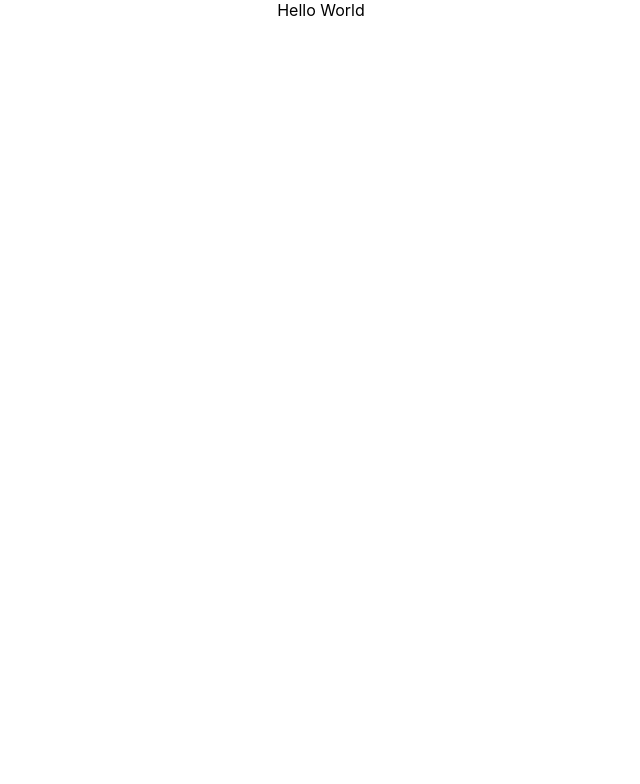
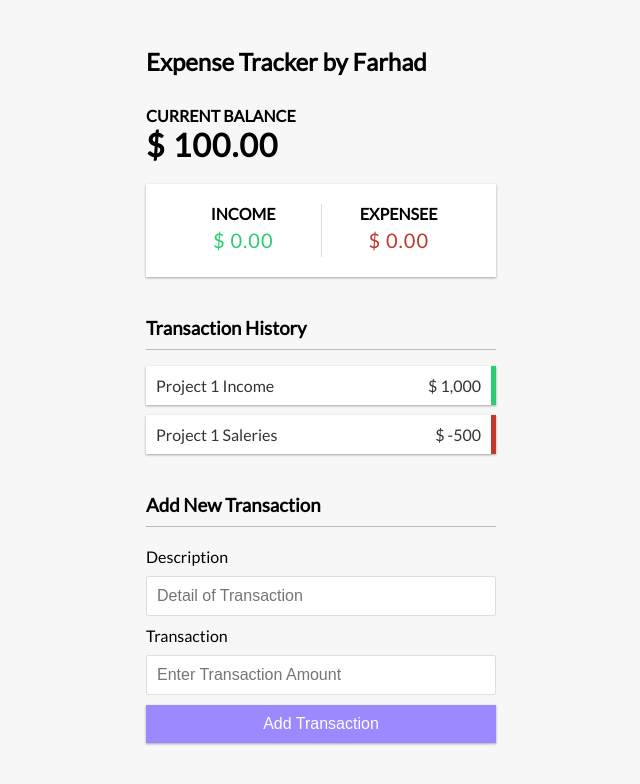
Before and after one commit to FarhadAbbasi/react-expense-tracker, a React (Create React App) app: page / in a window 1280 px wide. Shown: the top 784 px of the page, without its empty margins (319-959 px from the left). Built offline with nearby package versions, Linux system fonts and the light colour scheme.

Commit message:
designed complete UI for the App

```diff
--- a/src/App.css
+++ b/src/App.css
@@ -1,38 +1,159 @@
-.App {
+@import url('https://fonts.googleapis.com/css?family=Lato&display=swap');
+
+:root {
+  --box-shadow: 0 1px 3px rgba(0, 0, 0, 0.12), 0 1px 2px rgba(0, 0, 0, 0.24);
+}
+
+* {
+  box-sizing: border-box;
+}
+
+body {
+  background-color: #f7f7f7;
+  display: flex;
+  flex-direction: column;
+  align-items: center;
+  /* "align-items::" To place content in center vertically. */
+  justify-content: center;
+  /* "justify-content:" To place content in center vertically. */
+  min-height: 100vh;
+  margin: 0;
+  font-family: 'Lato', sans-serif;
+}
+
+.container {
+  margin: 30px auto;
+  width: 350px;
+}
+
+h1 {
+  letter-spacing: 1px;
+  margin: 0;
+}
+
+h3 {
+  border-bottom: 1px solid #bbb;
+  padding-bottom: 10px;
+  margin: 40px 0 10px;
+}
+
+h4 {
+  margin: 0;
+  text-transform: uppercase;
+}
+
+.inc-exp-container {
+  background-color: #fff;
+  box-shadow: var(--box-shadow);
+  padding: 20px;
+  display: flex;
+  justify-content: space-between;
+  margin: 20px 0;
+}
+
+.inc-exp-container > div {
+  flex: 1;
   text-align: center;
 }
 
-.App-logo {
-  height: 40vmin;
-  pointer-events: none;
+.inc-exp-container > div:first-of-type {
+  border-right: 1px solid #dedede;
 }
 
-@media (prefers-reduced-motion: no-preference) {
-  .App-logo {
-    animation: App-logo-spin infinite 20s linear;
+.money {
+  font-size: 20px;
+  letter-spacing: 1px;
+  margin: 5px 0;
+}
+
+.money.plus {
+  color: #2ecc71;
+}
+
+.money.minus {
+  color: #c0392b;
+}
+
+label {
+  display: inline-block;
+  margin: 10px 0;
+}
+
+input[type='text'],
+input[type='number'] {
+  border: 1px solid #dedede;
+  border-radius: 2px;
+  display: block;
+  font-size: 16px;
+  padding: 10px;
+  width: 100%;
+}
+
+.btn {
+  cursor: pointer;
+  background-color: #9c88ff;
+  box-shadow: var(--box-shadow);
+  color: #fff;
+  border: 0;
+  display: block;
+  font-size: 16px;
+  margin: 10px 0 30px;
+  padding: 10px;
+  width: 100%;
+}
+
+.btn:focus,
+.delete-btn:focus {
+  outline: 0;
+}
+
+.list {
+  list-style-type: none;
+  padding: 0;
+  margin-bottom: 40px;
+}
+
+.list li {
+  background-color: #fff;
+  box-shadow: var(--box-shadow);
+  color: #333;
+  display: flex;
+  justify-content: space-between;
+  position: relative;
+  padding: 10px;
+  margin: 10px 0;
+}
+
+.list li.plus {
+  border-right: 5px solid #2ecc71;
+}
+
+.list li.minus {
+  border-right: 5px solid #c0392b;
+}
+
+.delete-btn {
+  cursor: pointer;
+  background-color: #e74c3c;
+  border: 0;
+  color: #fff;
+  font-size: 20px;
+  line-height: 20px;
+  padding: 2px 5px;
+  position: absolute;
+  top: 50%;
+  left: 0;
+  transform: translate(-100%, 0%);
+  opacity: 0;
+  transition: opacity 0.3s ease;
+}
+
+.list li:hover .delete-btn {
+  opacity: 1;
+}
+
+@media (max-width: 320px) {
+  .container {
+    width: 300px;
   }
 }
-
-.App-header {
-  background-color: #282c34;
-  min-height: 100vh;
-  display: flex;
-  flex-direction: column;
-  align-items: center;
-  justify-content: center;
-  font-size: calc(10px + 2vmin);
-  color: white;
-}
-
-.App-link {
-  color: #61dafb;
-}
-
-@keyframes App-logo-spin {
-  from {
-    transform: rotate(0deg);
-  }
-  to {
-    transform: rotate(360deg);
-  }
-}
--- a/src/App.js
+++ b/src/App.js
@@ -1,10 +1,25 @@
 import React from 'react';
 import './App.css';
 
+// Import Components
+import { Header } from './Components/Header';
+import { TransactionList } from './Components/TransactionList';
+import { AccSummery } from './Components/AccSummery';
+import { AddTransaction } from './Components/AddTransaction';
+import { Balance } from './Components/Balance';
+
 function App() {
+
   return (
     <div className="App">
-      Hello World
+      <Header />
+        <div className= "container">
+          <Balance />
+          <AccSummery />
+          <TransactionList />
+          <AddTransaction />
+
+        </div>
     </div>
   );
 }
--- /dev/null
+++ b/src/Components/AccSummery.js
@@ -0,0 +1,16 @@
+import React from 'react'
+
+export const AccSummery = () => {
+    return (
+        <div className= "inc-exp-container">
+            <div>
+                <h4> Income </h4>
+                <p className="money plus"> $ 0.00 </p>
+            </div>
+            <div>
+                <h4> Expensee </h4>
+                <p className= "money minus"> $ 0.00 </p>
+            </div>
+        </div>
+    )
+}
--- /dev/null
+++ b/src/Components/AddTransaction.js
@@ -0,0 +1,28 @@
+import React from 'react'
+
+export const AddTransaction = () => {
+    return (
+        <div>
+            <h3> Add New Transaction</h3>
+            <form>
+                <div className="form-control">
+                    <label htmlFor='description'> Description </label>
+                    <input type="text"
+                            id= "description"
+                            placeholder="Detail of Transaction"></input>
+
+                </div>
+
+                <div className="form-control">
+                    <label htmlFor='transaction'> Transaction </label>
+                    <input type="number"
+                            id= "transactionamount"
+                            placeholder="Enter Transaction Amount"></input>
+
+                </div>
+                <button className="btn"> Add Transaction </button>
+            </form>
+
+        </div>
+    )
+}
--- /dev/null
+++ b/src/Components/Balance.js
@@ -0,0 +1,13 @@
+import React from 'react'
+
+export const Balance = () => {
+    return (
+        <div>
+            <div>
+                <h4>  Current Balance </h4>
+                <h1> $ 100.00 </h1>
+            </div>
+
+        </div>
+    )
+}
--- /dev/null
+++ b/src/Components/Header.js
@@ -0,0 +1,9 @@
+import React from 'react'
+
+export const Header = () => {
+    return (
+        <h2>
+            Expense Tracker by Farhad
+        </h2>
+    )
+}
--- /dev/null
+++ b/src/Components/TransactionList.js
@@ -0,0 +1,23 @@
+import React from 'react'
+
+export const TransactionList = () => {
+    return (
+        <div>
+            <h3> Transaction History </h3>
+            <ul className="list">
+                <li className="plus">
+                    Project 1 Income
+                    <span>$ 1,000</span>
+                    <button className="delete-btn">X</button>
+                </li>
+
+                <li className="minus">
+                    Project 1 Saleries
+                    <span>$ -500</span>
+                    <button className="delete-btn">X</button>
+                </li>
+
+            </ul>
+        </div>
+    )
+}
```
